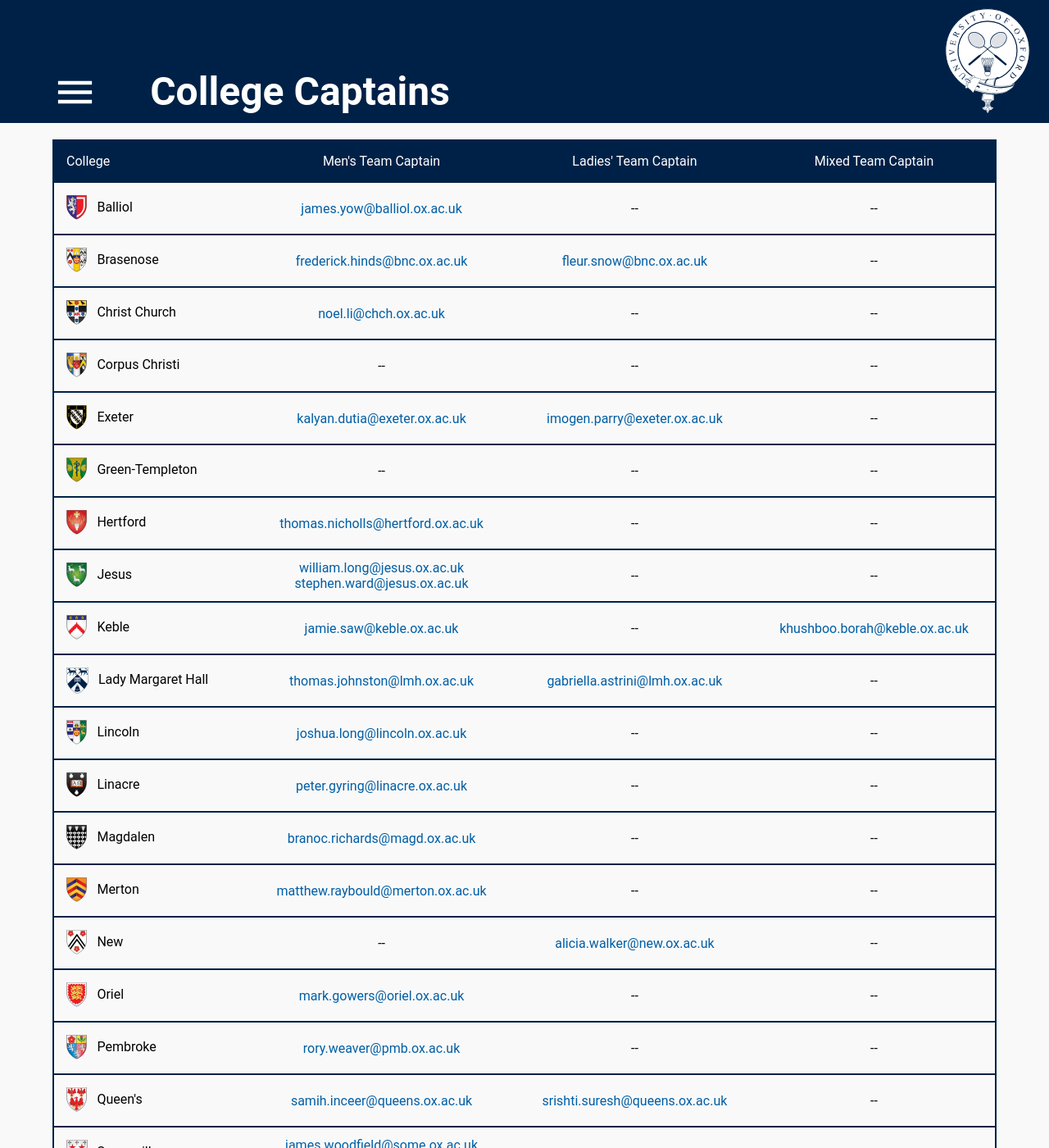
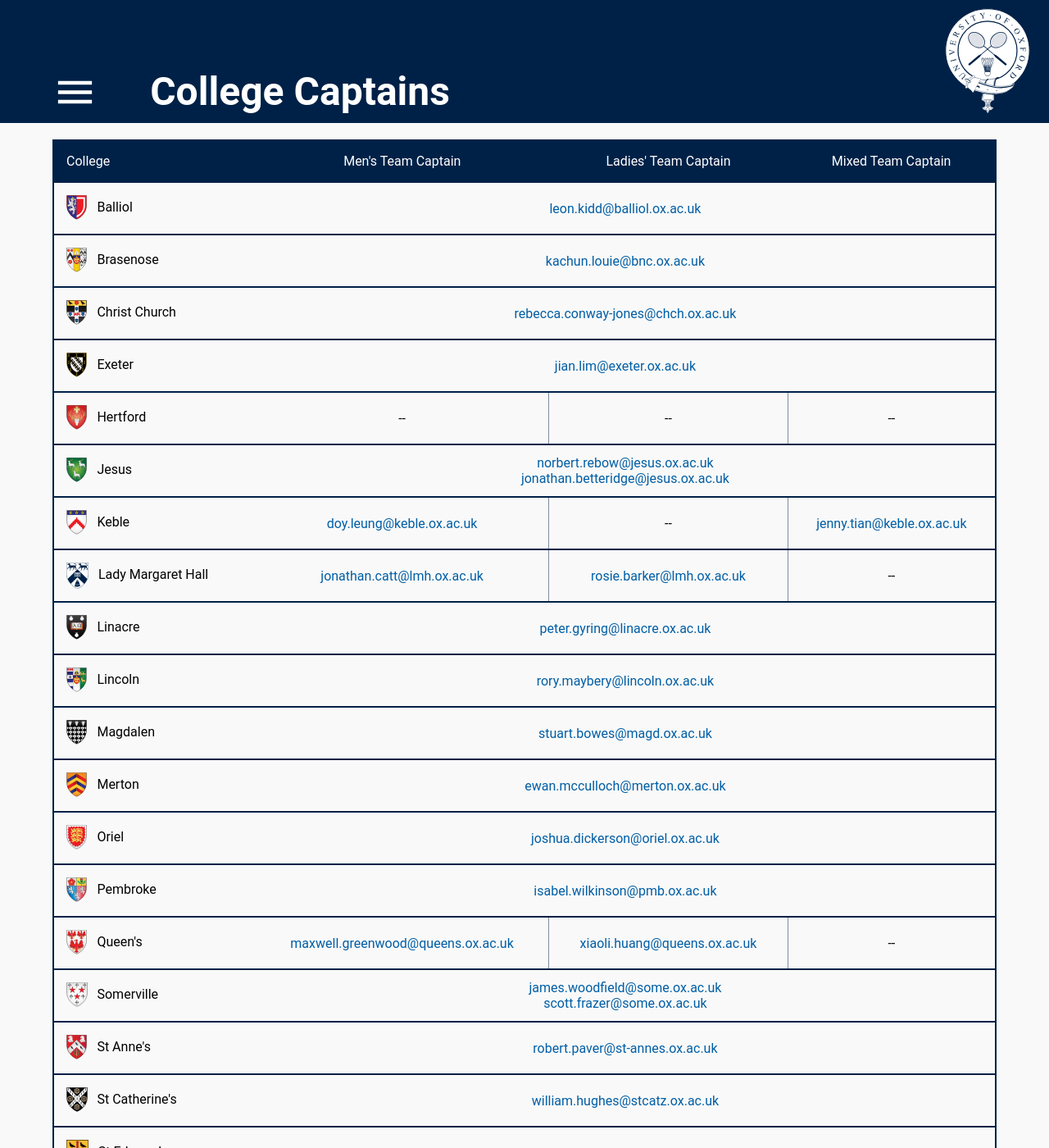
Before and after one commit to OUBaC/OUBaC.github.io, a Jekyll site: the page built from college-captains.html, in a window 1280 px wide and 1400 px high. Shown: the whole window at 82% size. Built offline with Jekyll 4.4.1, drawn with Linux system fonts in a browser that asks for light colours; some of the changed text lies outside the part shown.

Commit message:
Updated the college captains.

```diff
--- a/_sass/_responsive-table.scss
+++ b/_sass/_responsive-table.scss
@@ -109,8 +109,9 @@ td[data-title]:before {
 	}
 
 	td{
-		border: 1px solid $primary-colour;
+		border: 1px solid $primary-colour !important;
 	}
+
 	td:hover{
 		background-color: #EEEEEE;
 	}
--- a/college-captains.html
+++ b/college-captains.html
@@ -5,140 +5,98 @@ stylesheets:
 Colleges:
  - College: Balliol
    img: balliol
-   M: james.yow@balliol.ox.ac.uk
-   W: --
+   Captain: leon.kidd@balliol.ox.ac.uk
  - College: Brasenose
    img: brasenose
-   M: frederick.hinds@bnc.ox.ac.uk
-   W: fleur.snow@bnc.ox.ac.uk
+   Captain: kachun.louie@bnc.ox.ac.uk
  - College: Christ Church
    img: christ-church
-   M: noel.li@chch.ox.ac.uk
-   W: --
- - College: Corpus Christi
-   img: corpus-christi
-   M: --
-   W: --
+   Captain: rebecca.conway-jones@chch.ox.ac.uk
  - College: Exeter
    img: exeter
-   M: kalyan.dutia@exeter.ox.ac.uk
-   W: imogen.parry@exeter.ox.ac.uk
- - College: Green-Templeton
-   img: green-templeton
-   M: --
-   W: --
+   Captain: jian.lim@exeter.ox.ac.uk
  - College: Hertford
    img: hertford
-   M: thomas.nicholls@hertford.ox.ac.uk
+   M: --
    W: --
  - College: Jesus
    img: jesus
-   M: william.long@jesus.ox.ac.uk
-   M2: stephen.ward@jesus.ox.ac.uk
-   W: --
+   Captains:
+    - norbert.rebow@jesus.ox.ac.uk
+    - jonathan.betteridge@jesus.ox.ac.uk
  - College: Keble
    img: keble
-   M: jamie.saw@keble.ox.ac.uk
+   M: doy.leung@keble.ox.ac.uk
    W: --
-   X: khushboo.borah@keble.ox.ac.uk
+   X: jenny.tian@keble.ox.ac.uk
  - College: Lady Margaret Hall
    img: lady-margaret-hall
-   M: thomas.johnston@lmh.ox.ac.uk
-   W: gabriella.astrini@lmh.ox.ac.uk
+   M: jonathan.catt@lmh.ox.ac.uk
+   W: rosie.barker@lmh.ox.ac.uk
+ - College: Linacre
+   img: linacre
+   Captain: peter.gyring@linacre.ox.ac.uk
  - College: Lincoln
    img: lincoln
-   M: joshua.long@lincoln.ox.ac.uk
-   W: --
- - College: Linacre
-   img: linacre
-   M: peter.gyring@linacre.ox.ac.uk
-   W: --
+   Captain: rory.maybery@lincoln.ox.ac.uk
  - College: Magdalen
    img: magdalen
-   M: branoc.richards@magd.ox.ac.uk
-   W: --
+   Captain: stuart.bowes@magd.ox.ac.uk
  - College: Merton
    img: merton
-   M: matthew.raybould@merton.ox.ac.uk
-   W: --
- - College: New
-   img: new
-   M: --
-   W: alicia.walker@new.ox.ac.uk
+   Captain: ewan.mcculloch@merton.ox.ac.uk
  - College: Oriel
    img: oriel
-   M: mark.gowers@oriel.ox.ac.uk
-   W: --
+   Captain: joshua.dickerson@oriel.ox.ac.uk
  - College: Pembroke
    img: pembroke
-   M: rory.weaver@pmb.ox.ac.uk
-   W: --
+   Captain: isabel.wilkinson@pmb.ox.ac.uk
  - College: Queen&apos;s
    img: queens
-   M: samih.inceer@queens.ox.ac.uk
-   W: srishti.suresh@queens.ox.ac.uk
+   M: maxwell.greenwood@queens.ox.ac.uk
+   W: xiaoli.huang@queens.ox.ac.uk
  - College: Somerville
    img: somerville
-   M: james.woodfield@some.ox.ac.uk
-   M2: scott.frazer@some.ox.ac.uk
-   W: michael.lin@some.ox.ac.uk
+   Captains:
+    - james.woodfield@some.ox.ac.uk
+    - scott.frazer@some.ox.ac.uk
  - College: St Anne&apos;s
    img: st-annes
-   M: rory.irwin@st-annes.ox.ac.uk
-   W: laura.carter@st-annes.ox.ac.uk
- - College: St Benet&apos;s
-   img: st-benets
-   M: --
-   W: --
+   Captain: robert.paver@st-annes.ox.ac.uk
  - College: St Catherine&apos;s
    img: st-catherines
-   M: marc-andrea.fiorina@stcatz.ox.ac.uk
-   W: --
- - College: St Cross/Wolfson
-   img: st-cross
-   img2: wolfson
-   M: --
-   W: amy.cottle@stx.ox.ac.uk
+   Captain: william.hughes@stcatz.ox.ac.uk
  - College: St Edmund
    img: st-edmund
-   M: kusal.lokuge@seh.ox.ac.uk
-   W: --
+   Captain: alice.leung@seh.ox.ac.uk
  - College: St Hilda&apos;s
    img: st-hildas
-   M: --
-   W: --
-   X: martin.potts@st-hildas.ox.ac.uk
+   Captain: rachel.korn@st-hildas.ox.ac.uk
  - College: St Hugh&apos;s
    img: st-hughs
-   M: kon.kwek@st-hughs.ox.ac.uk
-   W: --
+   Captain: siddharth.sahu@st-hughs.ox.ac.uk
  - College: St John's/Mansfield
    img: st-johns
    img2: mansfield
-   M: sebastian.fox@mansfield.ox.ac.uk
-   M2: christopher.little@sjc.ox.ac.uk
-   W: --
+   Captains:
+    - sebastian.fox@mansfield.ox.ac.uk
+    - christopher.little@sjc.ox.ac.uk
  - College: St Peter&apos;s
    img: st-peters
-   M: george.bates@spc.ox.ac.uk
-   W: alice.packham@spc.ox.ac.uk
+   M: facrolt@gmail.com
+   W: josie.elliott@spc.ox.ac.uk
  - College: Trinity
    img: trinity
-   M: stuart.bradly@trinity.ox.ac.uk
-   W: india.rees@trinity.ox.ac.uk
+   Captain: stuart.bradly@trinity.ox.ac.uk
  - College: University
    img: university
-   M: taimur.abdaal@univ.ox.ac.uk
-   W: --
+   Captain: yue.quan@univ.ox.ac.uk
  - College: Wadham
    img: wadham
-   M: alberto.carella@wadh.ox.ac.uk
-   W: --
+   Captain: alberto.carella@wadh.ox.ac.uk
  - College: Worcester
    img: worcester
-   M: ethan.starmer-jones@worc.ox.ac.uk
-   W: emily.fay@worc.ox.ac.uk
-   X: jake.brittain@worc.ox.ac.uk
+   Captain: emily.samuels@worc.ox.ac.uk
 ---
 <table cellspacing="0" cellpadding="0" class="responsive-table">
 	<thead>
@@ -156,22 +114,33 @@ Colleges:
 			<img src="/assets/colleges/{{college.img}}.svg" style="height: 2em;vertical-align: middle; padding-right:0.5em; " alt="{{college.College}}">
 		{% endif %}
 			{{college.College}}</th>
+      {% if college.Captains %}
+      <td data-title="Captains" colspan="3">
+        {% for captain in college.Captains %}
+        <a href="mailto:{{captain}}">{{captain}}</a>
+          {% if forloop.last != true %}
+            <br>
+          {% endif %}
+        {% endfor %}
+        </td>
+      {% elsif college.Captain %}
+      <td data-title="Captain" colspan="3"><a href="mailto:{{college.Captain}}">{{college.Captain}}</td>
+      {% else %}
 		{% if college.M == '--' %}
 			<td data-title="Men's Team Captain">--</td>
-		{% elsif college.M2 %}
-			<td data-title="Men's Team Captain"><a href="mailto:{{college.M}}">{{college.M}}<br><a href="mailto:{{college.M2}}">{{college.M2}}</td>
 		{% else %}
 		  <td data-title="Men's Team Captain"><a href="mailto:{{college.M}}">{{college.M}}</td>
 		{% endif %}
 		{% if college.W == '--' %}
-			<td data-title="Ladies' Team Captain">--</td>
+			<td data-title="Ladies' Team Captain" class="border">--</td>
 		{% else %}
-			<td data-title="Ladies' Team Captain"><a href="mailto:{{college.W}}">{{college.W}}</td>
+			<td data-title="Ladies' Team Captain" class="border"><a href="mailto:{{college.W}}">{{college.W}}</td>
 		{% endif %}
     {% if college.X %}
-      <td data-title="Mixed Team Captain"><a href="mailto:{{college.X}}">{{college.X}}</td>
+      <td data-title="Mixed Team Captain" class="border"><a href="mailto:{{college.X}}">{{college.X}}</td>
     {% else %}
-      <td data-title="Ladies' Team Captain">--</td>
+      <td data-title="Mixed Team Captain" class="border">--</td>
+    {% endif %}
     {% endif %}
 	</tr>
 	{% endfor %}
--- a/styles/college-captains.scss
+++ b/styles/college-captains.scss
@@ -20,4 +20,11 @@ $print-critical-value: 360px; //This number has been chosen such that the table
 	transform:translateX(-100%);
 	}
 
+.border{
+	border-width: 0;
+	border-left-width: 1px;
+	border-style: solid;
+	border-color: rgba($primary-colour,0.5)
+}
+
 @import 'responsive-table'
```
